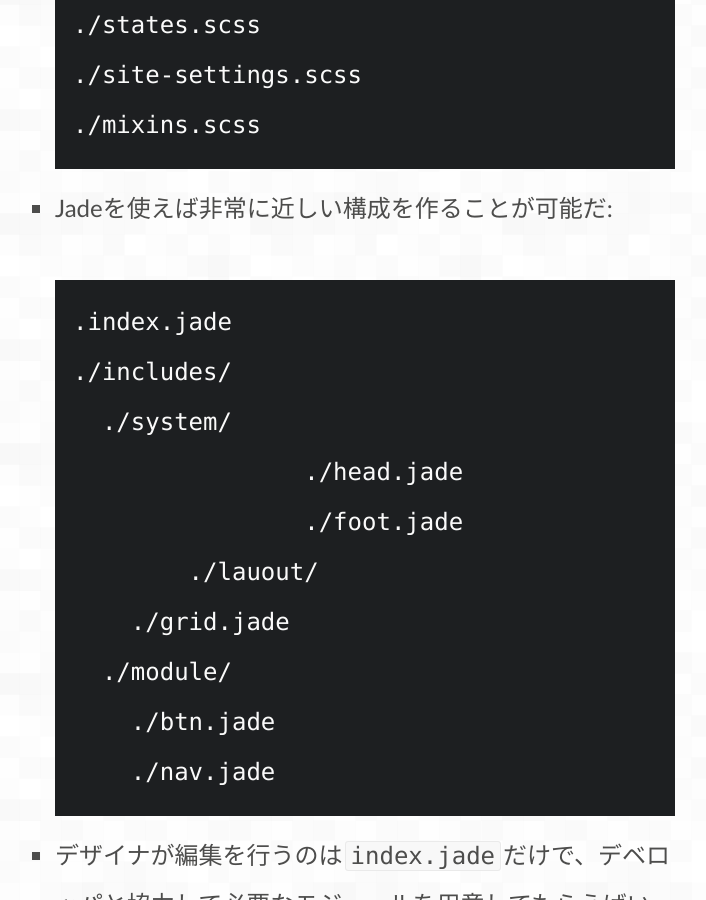
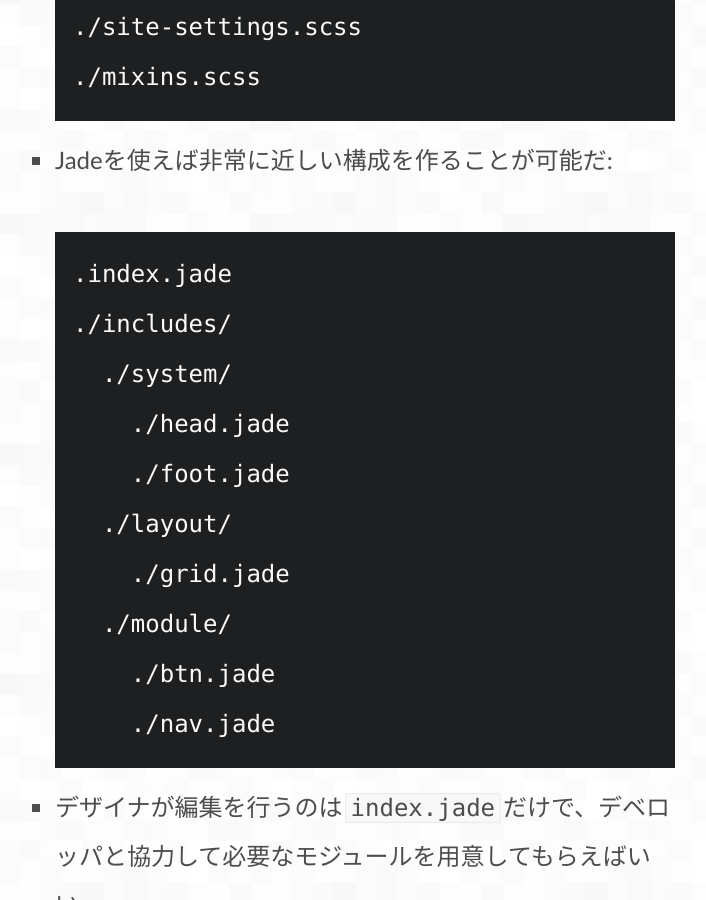
Before and after one commit to studiomohawk/publicdraft, a Jekyll site: the page built from _posts/2012-12-16-jade-as-prototype-language.markdown, in a window 1280 px wide and 900 px high, scrolled down 7697 px. Shown: the whole window, without its empty margins (275-981 px from the left). Built offline with Jekyll 4.4.1, drawn with Linux system fonts in a browser that asks for light colours; nearby versions of some CDN libraries; some of the changed text lies outside the part shown.

```diff
--- a/Gruntfile.js
+++ b/Gruntfile.js
@@ -12,7 +12,8 @@ module.exports = function(grunt) {
 			compile: {
 				options: {
 					paths: ['asset/style','node_modules/grunt-contrib-stylus/node_modules'],
-					compress: false
+					compress: false,
+          urlfunc: 'embedurl'
 				},
 				files: {
 					'asset/style/master.css': 'asset/style/master.styl'
--- a/_layouts/post.html
+++ b/_layouts/post.html
@@ -11,7 +11,6 @@
 			<div class="hd">
 				<div class="group group-title">
 				<h1 class="h2 post-title">{{ page.title }}</h1>
-				<p class="byline">Written by: {{ page.byline }}</p>
 				{% if page.update %}
 				<time class="date-pub update small" title="{{ page.update }}">
 					<span class="label">Updated: </span>
--- a/_posts/2012-12-16-jade-as-prototype-language.markdown
+++ b/_posts/2012-12-16-jade-as-prototype-language.markdown
@@ -136,7 +136,7 @@ html
   ./callout.scss
   ./bookmarks.scss
   ./btn.scss
- 	./btn-compose.scss
+  ./btn-compose.scss
 ./base.scss
 ./states.scss
 ./site-settings.scss
@@ -149,9 +149,9 @@ html
 .index.jade
 ./includes/
   ./system/
-		./head.jade
-		./foot.jade
-	./lauout/
+    ./head.jade
+    ./foot.jade
+  ./layout/
     ./grid.jade
   ./module/
     ./btn.jade
--- a/index.html
+++ b/index.html
@@ -8,7 +8,6 @@ layout: home
 			<div class="hd">
 				<div class="group group-title">
 					<h2 class="post-title"><a href="{{ post.url }}">{{ post.title }}</a></h2>
-					<p class="byline">Written by: {{ post.byline }}</p>
 					{% if post.update %}
 						<time class="date-pub update small" title="{{ post.update }}">
 							<span class="label">Updated: </span>
--- a/package.json
+++ b/package.json
@@ -4,7 +4,7 @@
   "devDependencies": {
     "grunt": "~0.4.x",
     "grunt-contrib-watch": "~0.2.0a",
-    "grunt-contrib-stylus": "~0.3.x",
+    "grunt-contrib-stylus": "git://github.com/gruntjs/grunt-contrib-stylus.git#master",
     "grunt-csso": "~0.2.x",
     "grunt-jekyll": "~0.2.x"
   }
```
Also changed, not shown: 5 other files.
